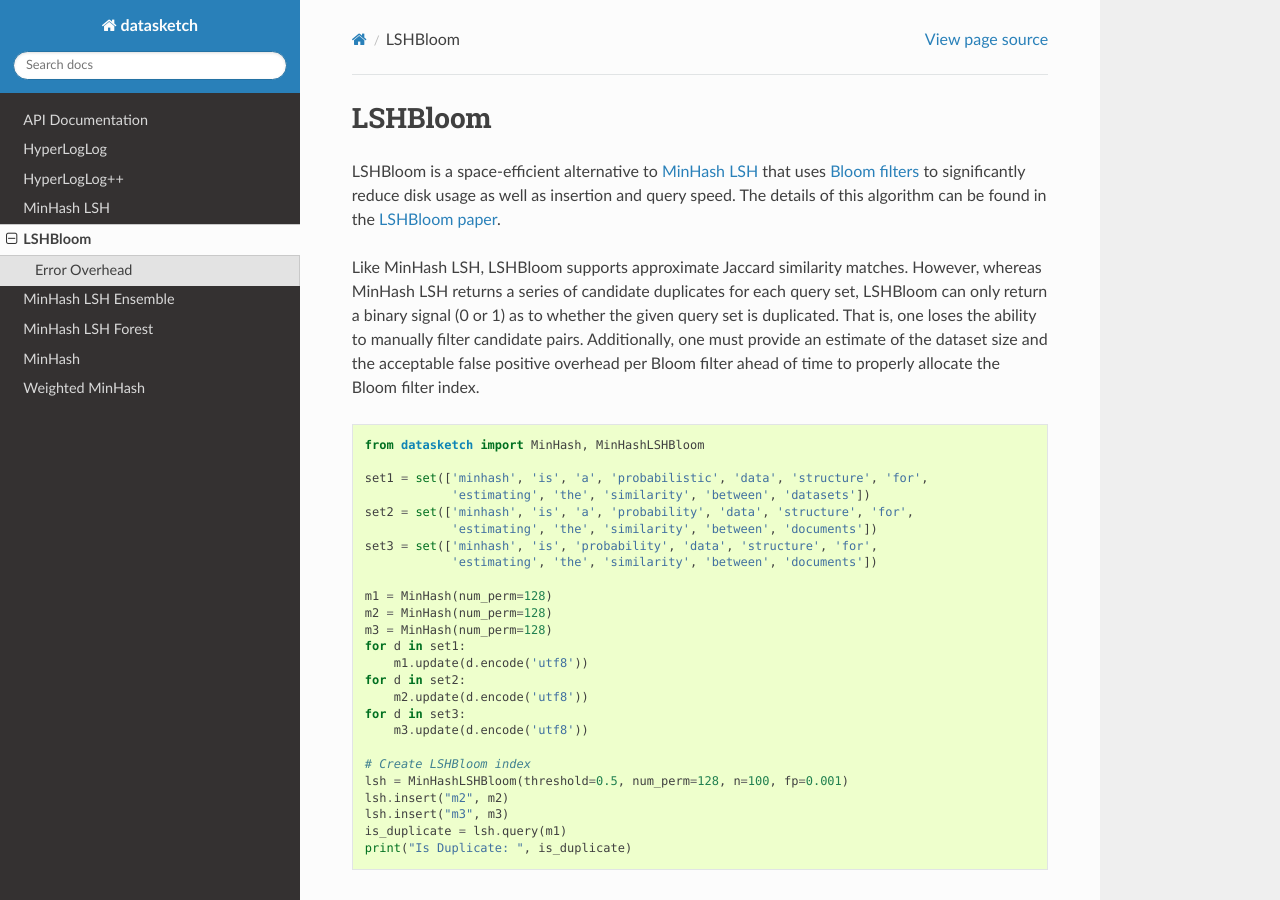
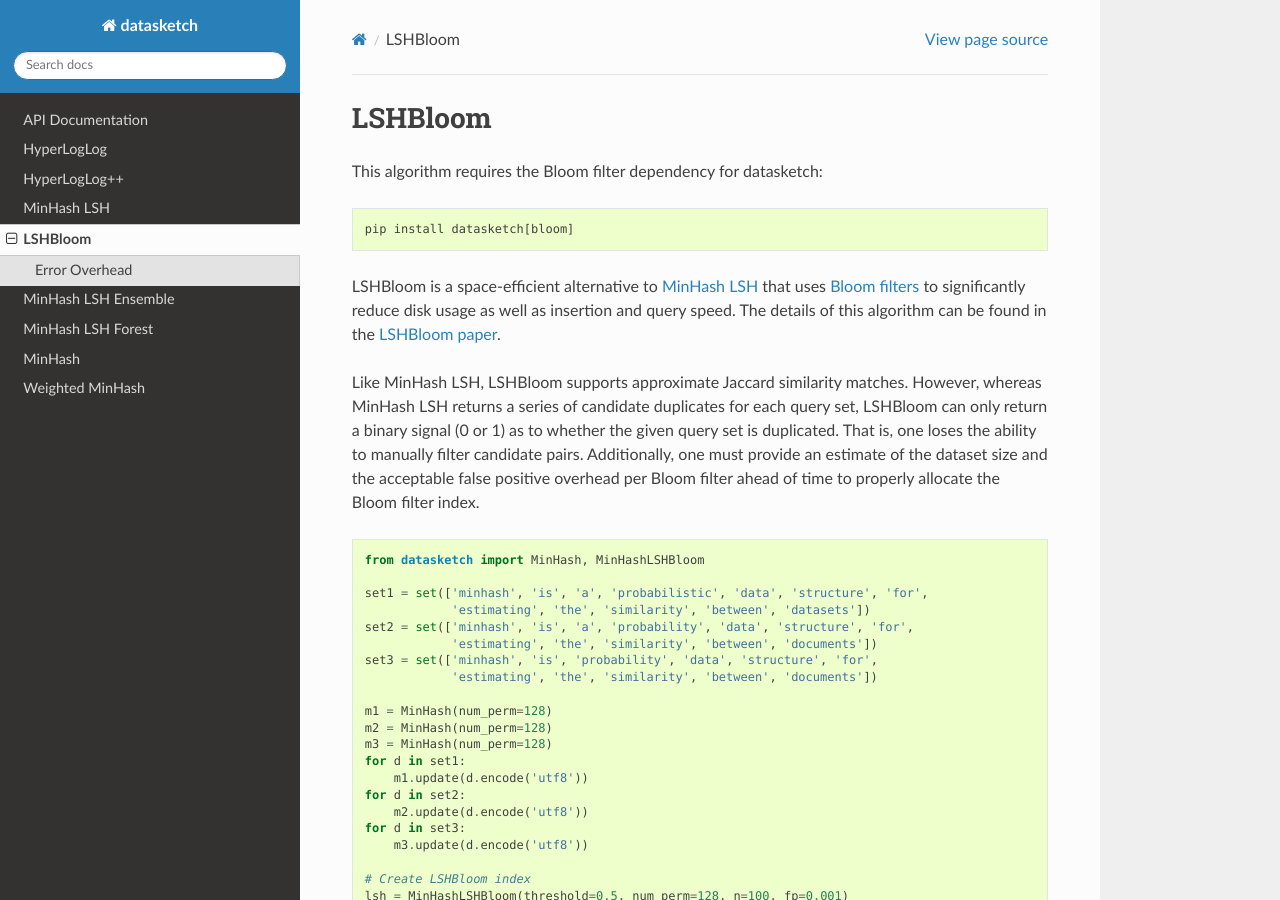
Before and after one commit to ekzhu/datasketch, a Sphinx documentation site: the page built from docs/lshbloom.rst, in a window 1280 px wide and 900 px high. Built offline with Sphinx 7.4.7 and the Read the Docs theme 3.1.0, drawn with Linux system fonts in a browser that asks for light colours.

Commit message:
make bloom dependency optional

```diff
--- a/README.rst
+++ b/README.rst
@@ -70,6 +70,11 @@
 
     pip install datasketch[cassandra]
 
+To install with Bloom filter dependency:
+
+::
+
+    pip install datasketch[bloom]
 
 .. _`MinHash`: https://ekzhu.github.io/datasketch/minhash.html
 .. _`Weighted MinHash`: https://ekzhu.github.io/datasketch/weightedminhash.html
--- a/docs/lshbloom.rst
+++ b/docs/lshbloom.rst
@@ -2,6 +2,12 @@
 
 LSHBloom
 ===========
+
+This algorithm requires the Bloom filter dependency for datasketch:
+
+::
+
+    pip install datasketch[bloom]
 
 LSHBloom is a space-efficient alternative to :ref:`minhash_lsh` that uses `Bloom filters <https://en.wikipedia.org/wiki/Bloom_filter>`__
 to significantly reduce disk usage as well as insertion and query speed. The details
--- a/setup.py
+++ b/setup.py
@@ -50,7 +50,6 @@
     install_requires=[
         'numpy>=1.11',
         'scipy>=1.0.0',
-        'pybloomfiltermmap3>=0.6.0',
     ],
     extras_require={
         'cassandra': [
@@ -58,6 +57,9 @@
         ],
         'redis': [
             'redis>=2.10.0',
+        ],
+        'bloom': [
+            'pybloomfilter3>=0.7.0',
         ],
         'benchmark': [
             'pyhash>=0.9.3',
```
